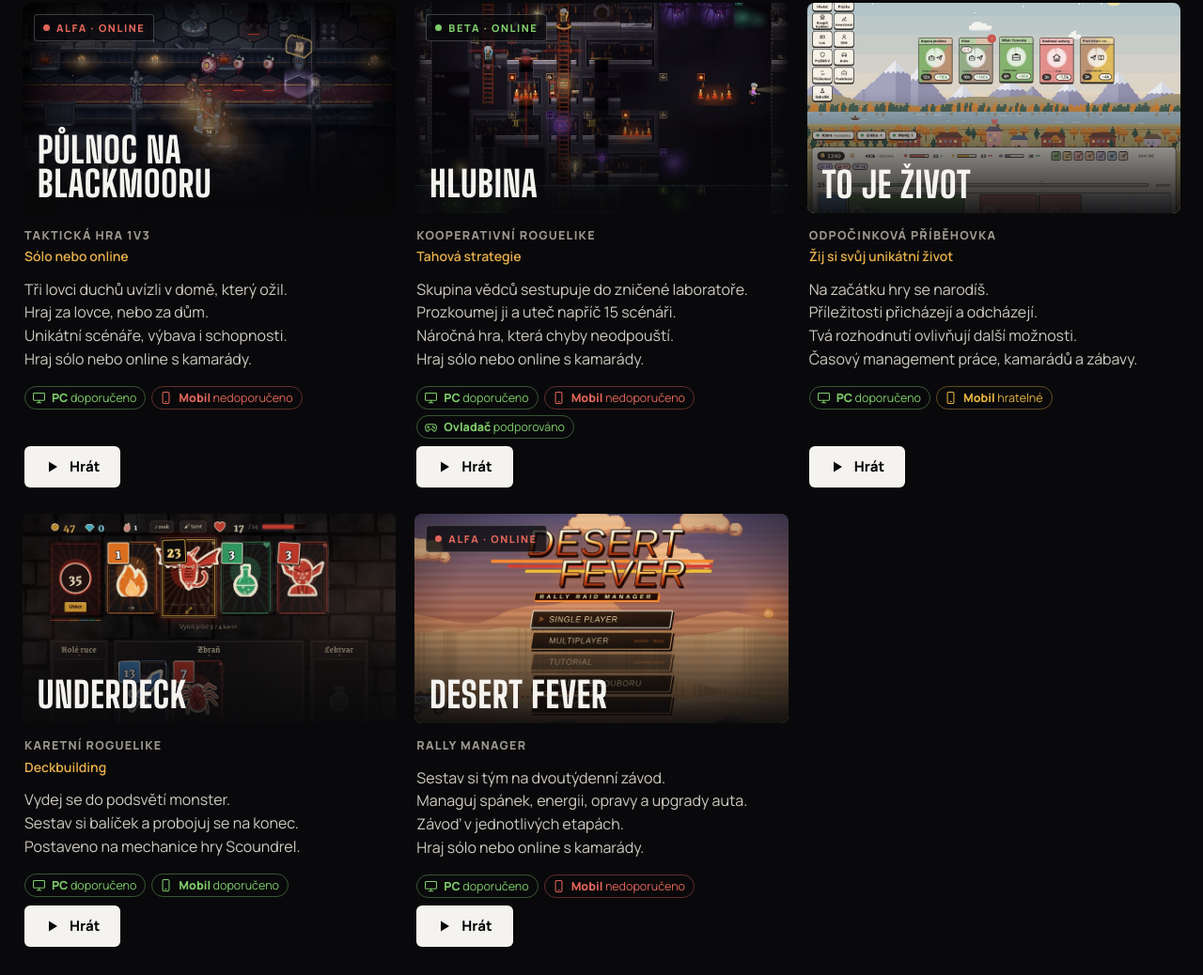
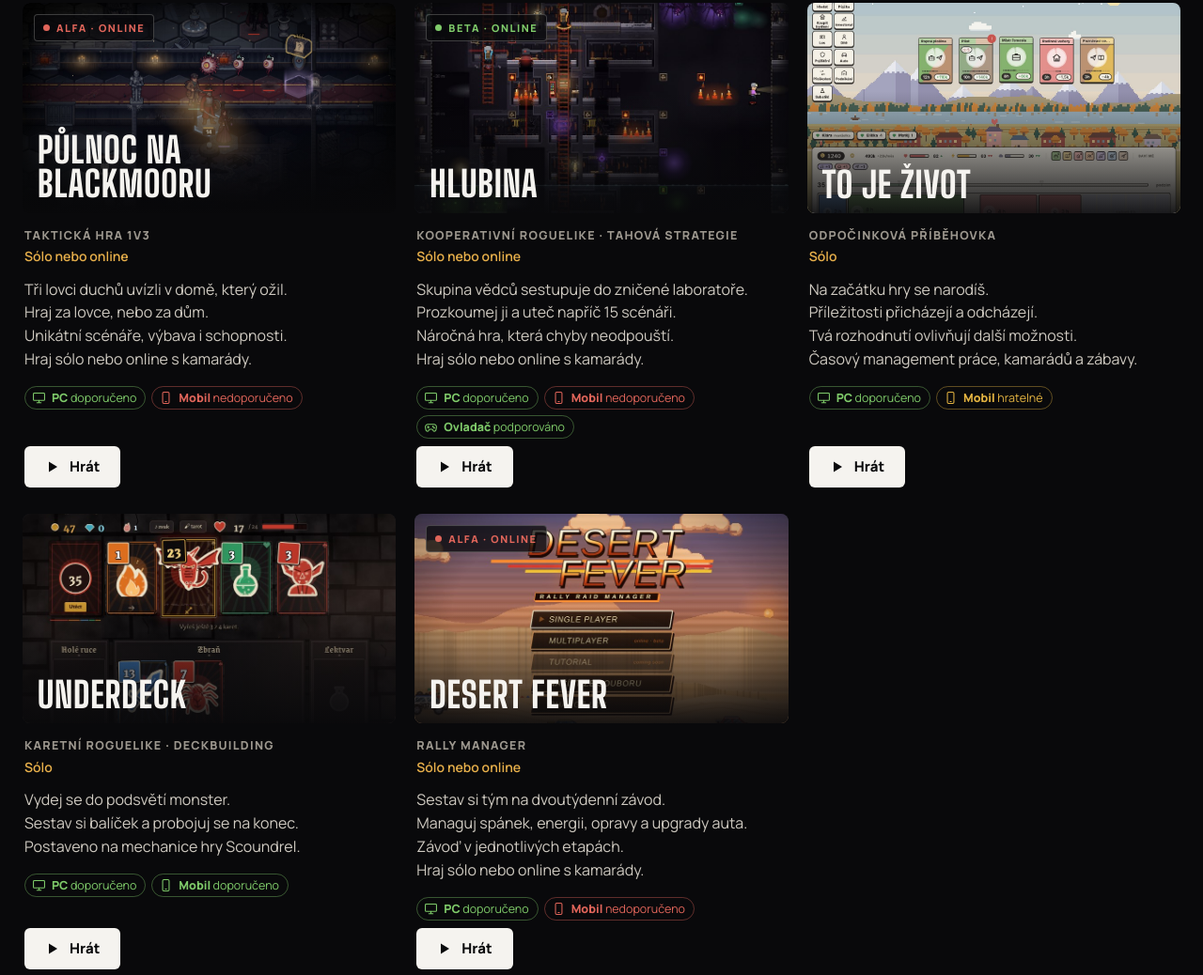
Before and after one commit to Filty7/Lygames, a plain HTML site: page index.html in a window 1280 px wide. Shown: the part 775-1813 px from the top of the page at 94% size. Drawn offline with Linux system fonts and the light colour scheme.

Commit message:
Hlavní stránka: druhý řádek karet = sólo / online
Co-Authored-By: Claude Opus 5.5 <noreply@anthropic.com>
Claude-Session: https://claude.ai/code/session_017PvWEBKkd3bXJXsCVS5ZLX

```diff
--- a/index.html
+++ b/index.html
@@ -184,7 +184,7 @@ footer .wrap{display:flex;flex-wrap:wrap;justify-content:space-between;gap:12px;
 <span class="badge beta">BETA · ONLINE</span><span class="tile-title">Hlubina</span><span class="tile-play" aria-hidden="true"><svg viewBox="0 0 16 16"><path d="M5 3 L13 8 L5 13 Z" fill="currentColor"/></svg></span>
 </a>
 <div class="tile-body">
-<p class="kicker">KOOPERATIVNÍ ROGUELIKE</p><p class="sub">Tahová strategie</p>
+<p class="kicker">KOOPERATIVNÍ ROGUELIKE · TAHOVÁ STRATEGIE</p><p class="sub">Sólo nebo online</p>
 <p class="desc">Skupina vědců sestupuje do zničené laboratoře.<br>Prozkoumej ji a&nbsp;uteč napříč 15 scénáři.<br>Náročná hra, která chyby neodpouští.<br>Hraj sólo nebo online s&nbsp;kamarády.</p>
 <ul class="plat" aria-label="Kde hrát"><li class="ok"><svg viewBox="0 0 24 24" fill="none" stroke="currentColor" stroke-width="1.7" stroke-linecap="round" stroke-linejoin="round" aria-hidden="true"><rect x="2.5" y="4" width="19" height="12.5" rx="1.5"/><path d="M8.5 20.5h7M12 16.5v4"/></svg><span><b>PC</b> doporučeno</span></li><li class="no"><svg viewBox="0 0 24 24" fill="none" stroke="currentColor" stroke-width="1.7" stroke-linecap="round" stroke-linejoin="round" aria-hidden="true"><rect x="6.5" y="2.5" width="11" height="19" rx="2"/><path d="M11 18.5h2"/></svg><span><b>Mobil</b> nedoporučeno</span></li><li class="ok"><svg viewBox="0 0 24 24" fill="none" stroke="currentColor" stroke-width="1.7" stroke-linecap="round" stroke-linejoin="round" aria-hidden="true"><path d="M7 7.5h10a4.5 4.5 0 0 1 4.4 5.4l-.9 4.4a2.6 2.6 0 0 1-4.5 1.2L14.4 16H9.6l-1.6 2.5a2.6 2.6 0 0 1-4.5-1.2l-.9-4.4A4.5 4.5 0 0 1 7 7.5z"/><path d="M7.5 11v3M6 12.5h3"/><circle cx="15.5" cy="11.5" r=".6" fill="currentColor"/><circle cx="17.5" cy="13.5" r=".6" fill="currentColor"/></svg><span><b>Ovladač</b> podporováno</span></li></ul>
 <a class="btn btn-play" href="hry/hlubina-online/"><svg viewBox="0 0 16 16" aria-hidden="true"><path d="M4 2.5 L13 8 L4 13.5 Z" fill="currentColor"/></svg>Hrát</a>
@@ -196,7 +196,7 @@ footer .wrap{display:flex;flex-wrap:wrap;justify-content:space-between;gap:12px;
 <span class="tile-title">To je život</span><span class="tile-play" aria-hidden="true"><svg viewBox="0 0 16 16"><path d="M5 3 L13 8 L5 13 Z" fill="currentColor"/></svg></span>
 </a>
 <div class="tile-body">
-<p class="kicker">ODPOČINKOVÁ PŘÍBĚHOVKA</p><p class="sub">Žij si svůj unikátní život</p>
+<p class="kicker">ODPOČINKOVÁ PŘÍBĚHOVKA</p><p class="sub">Sólo</p>
 <p class="desc">Na začátku hry se narodíš.<br>Příležitosti přicházejí a&nbsp;odcházejí.<br>Tvá rozhodnutí ovlivňují další možnosti.<br>Časový management práce, kamarádů a&nbsp;zábavy.</p>
 <ul class="plat" aria-label="Kde hrát"><li class="ok"><svg viewBox="0 0 24 24" fill="none" stroke="currentColor" stroke-width="1.7" stroke-linecap="round" stroke-linejoin="round" aria-hidden="true"><rect x="2.5" y="4" width="19" height="12.5" rx="1.5"/><path d="M8.5 20.5h7M12 16.5v4"/></svg><span><b>PC</b> doporučeno</span></li><li class="mid"><svg viewBox="0 0 24 24" fill="none" stroke="currentColor" stroke-width="1.7" stroke-linecap="round" stroke-linejoin="round" aria-hidden="true"><rect x="6.5" y="2.5" width="11" height="19" rx="2"/><path d="M11 18.5h2"/></svg><span><b>Mobil</b> hratelné</span></li></ul>
 <a class="btn btn-play" href="hry/to-je-zivot/"><svg viewBox="0 0 16 16" aria-hidden="true"><path d="M4 2.5 L13 8 L4 13.5 Z" fill="currentColor"/></svg>Hrát</a>
@@ -208,7 +208,7 @@ footer .wrap{display:flex;flex-wrap:wrap;justify-content:space-between;gap:12px;
 <span class="tile-title">Underdeck</span><span class="tile-play" aria-hidden="true"><svg viewBox="0 0 16 16"><path d="M5 3 L13 8 L5 13 Z" fill="currentColor"/></svg></span>
 </a>
 <div class="tile-body">
-<p class="kicker">KARETNÍ ROGUELIKE</p><p class="sub">Deckbuilding</p>
+<p class="kicker">KARETNÍ ROGUELIKE · DECKBUILDING</p><p class="sub">Sólo</p>
 <p class="desc">Vydej se do podsvětí monster.<br>Sestav si balíček a&nbsp;probojuj se na konec.<br>Postaveno na mechanice hry Scoundrel.</p>
 <ul class="plat" aria-label="Kde hrát"><li class="ok"><svg viewBox="0 0 24 24" fill="none" stroke="currentColor" stroke-width="1.7" stroke-linecap="round" stroke-linejoin="round" aria-hidden="true"><rect x="2.5" y="4" width="19" height="12.5" rx="1.5"/><path d="M8.5 20.5h7M12 16.5v4"/></svg><span><b>PC</b> doporučeno</span></li><li class="ok"><svg viewBox="0 0 24 24" fill="none" stroke="currentColor" stroke-width="1.7" stroke-linecap="round" stroke-linejoin="round" aria-hidden="true"><rect x="6.5" y="2.5" width="11" height="19" rx="2"/><path d="M11 18.5h2"/></svg><span><b>Mobil</b> doporučeno</span></li></ul>
 <a class="btn btn-play" href="hry/underdeck/"><svg viewBox="0 0 16 16" aria-hidden="true"><path d="M4 2.5 L13 8 L4 13.5 Z" fill="currentColor"/></svg>Hrát</a>
@@ -220,7 +220,7 @@ footer .wrap{display:flex;flex-wrap:wrap;justify-content:space-between;gap:12px;
 <span class="badge alfa">ALFA · ONLINE</span><span class="tile-title">Desert Fever</span><span class="tile-play" aria-hidden="true"><svg viewBox="0 0 16 16"><path d="M5 3 L13 8 L5 13 Z" fill="currentColor"/></svg></span>
 </a>
 <div class="tile-body">
-<p class="kicker">RALLY MANAGER</p>
+<p class="kicker">RALLY MANAGER</p><p class="sub">Sólo nebo online</p>
 <p class="desc">Sestav si tým na dvoutýdenní závod.<br>Managuj spánek, energii, opravy a&nbsp;upgrady auta.<br>Závoď v&nbsp;jednotlivých etapách.<br>Hraj sólo nebo online s&nbsp;kamarády.</p>
 <ul class="plat" aria-label="Kde hrát"><li class="ok"><svg viewBox="0 0 24 24" fill="none" stroke="currentColor" stroke-width="1.7" stroke-linecap="round" stroke-linejoin="round" aria-hidden="true"><rect x="2.5" y="4" width="19" height="12.5" rx="1.5"/><path d="M8.5 20.5h7M12 16.5v4"/></svg><span><b>PC</b> doporučeno</span></li><li class="no"><svg viewBox="0 0 24 24" fill="none" stroke="currentColor" stroke-width="1.7" stroke-linecap="round" stroke-linejoin="round" aria-hidden="true"><rect x="6.5" y="2.5" width="11" height="19" rx="2"/><path d="M11 18.5h2"/></svg><span><b>Mobil</b> nedoporučeno</span></li></ul>
 <a class="btn btn-play" href="hry/desert-fever/"><svg viewBox="0 0 16 16" aria-hidden="true"><path d="M4 2.5 L13 8 L4 13.5 Z" fill="currentColor"/></svg>Hrát</a>
```
